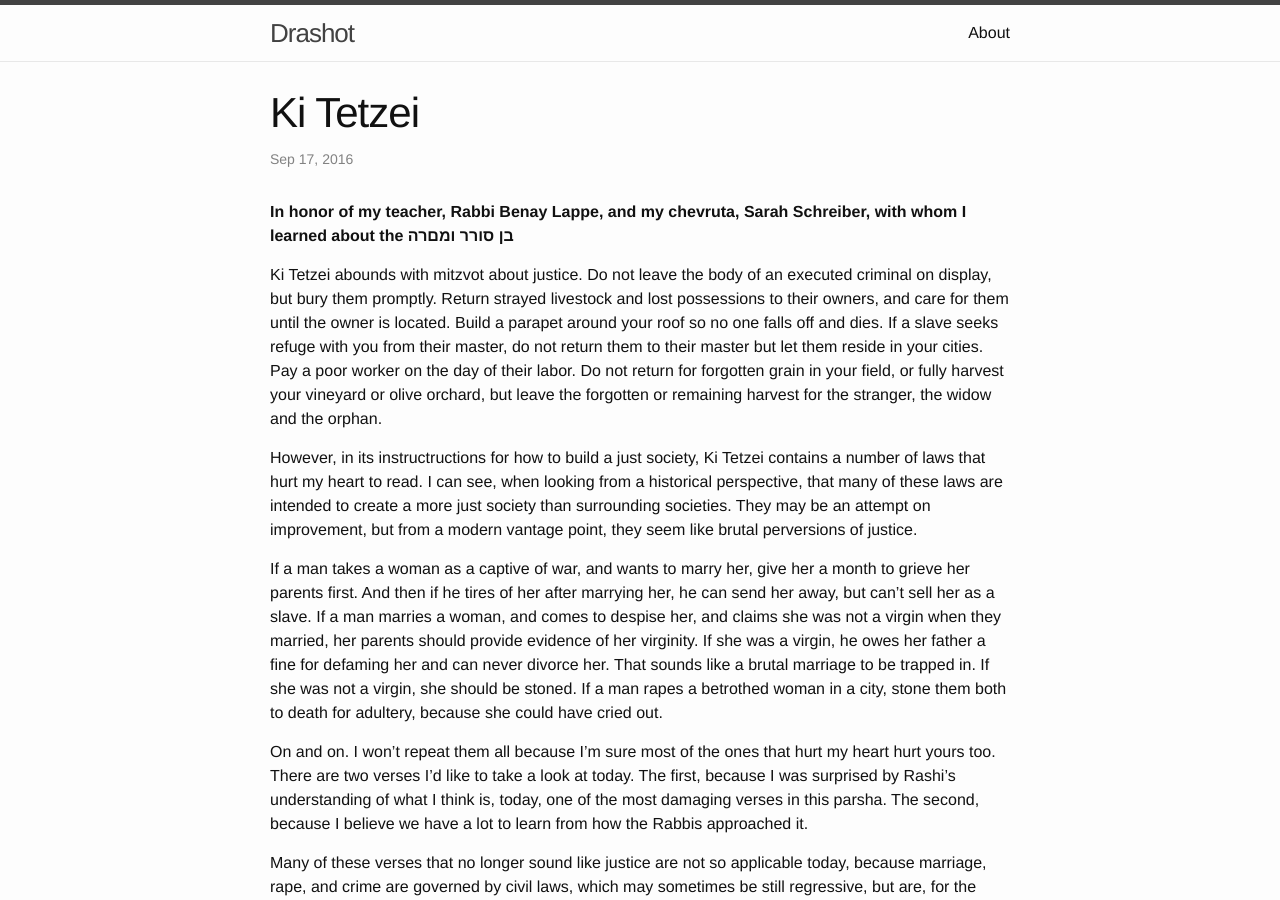
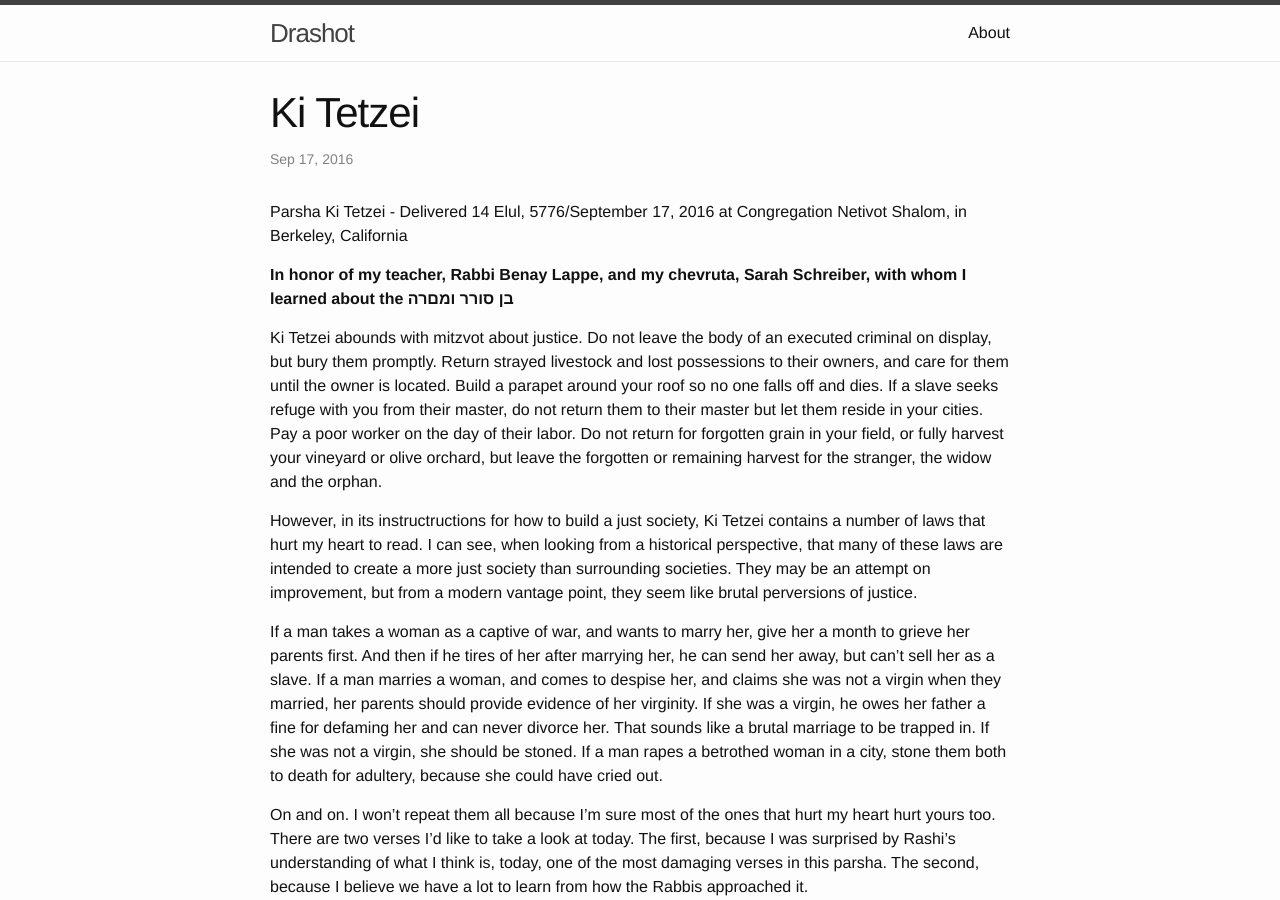
Before and after one commit to ctaymor/drashot_blog, a Jekyll site: the page built from _posts/2016-09-17-ki-tetzi-drash.markdown, in a window 1280 px wide and 900 px high. Built offline with Jekyll 4.4.1, drawn with Linux system fonts in a browser that asks for light colours.

Commit message:
Add tags to past posts

```diff
--- a/_posts/2016-09-17-ki-tetzi-drash.markdown
+++ b/_posts/2016-09-17-ki-tetzi-drash.markdown
@@ -2,8 +2,15 @@
 layout: post
 title:  "Ki Tetzei"
 date:  2016-09-17
-categories: parsha
+categories:
+  - parsha
+  - drash
+tags:
+  - 5776
+  - parsha
+  - Ki Tetzei
 ---
+Parsha Ki Tetzei - Delivered 14 Elul, 5776/September 17, 2016 at Congregation Netivot Shalom, in Berkeley, California
 
 __In honor of my teacher, Rabbi Benay Lappe, and my chevruta, Sarah Schreiber, with whom I learned about the בן סורר ומםרה__
 
@@ -47,6 +54,8 @@ Torah is fundamentally a moral document, even as we grow over generations in our
 Shabbat shalom.
 
 --------
+
 [1] Thanks to Rabbi Reuben Zellman and Rabbi Eliot Kukla who pointed me to Rashi’s commentary on this verse.
 
+
 [2] Thanks to Eli Rarey, who helped me understand the voice of the stama here.
```
Also changed, not shown: _posts/2016-07-22-vaetchanan-drash.markdown (+7 -1 lines), _posts/2016-07-23-balak-drash.markdown (+7 -1 lines).
